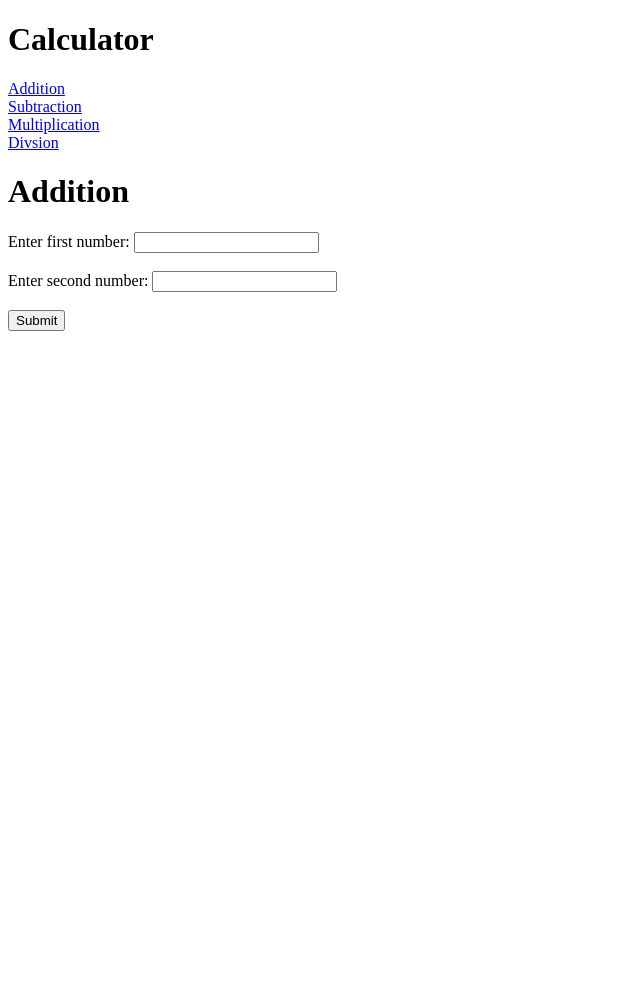
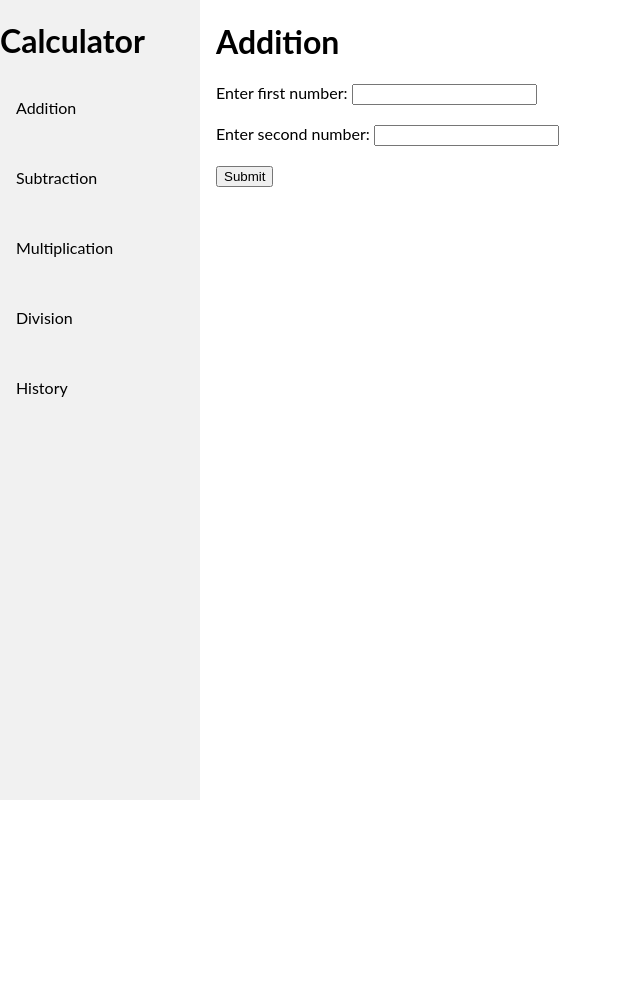
Before and after one commit to nehakumari2008/django-calc-ui, a Django app: page /add/ in a window 1280 px wide. Shown: the whole page, without its empty margins (0-640 px from the left). Before the commit the page ends 331 px from the top, so only its background shows below. Run offline with Django 4.2, Linux system fonts and the light colour scheme.

Commit message:
added api client and history viewer

```diff
--- a/calculator/models.py
+++ b/calculator/models.py
@@ -7,7 +7,7 @@ from django.utils import timezone
 
 class Operation(models.Model):
     first_number = models.IntegerField(default=0)
-    Second_number = models.IntegerField(default=0)
+    second_number = models.IntegerField(default=0)
     operator = models.CharField(max_length=1)
     Result = models.IntegerField()
     Created_on = models.DateTimeField(default=timezone.now())
--- a/calculator/urls.py
+++ b/calculator/urls.py
@@ -4,13 +4,14 @@ from . import views
 
 urlpatterns = [
     # path('', views.index, name='index'),
-    path('add/<int:number1>/<int:number2>/', views.addition, name='addition'),
-    path('sub/<int:number1>/<int:number2>/', views.subtraction, name='subtraction'),
-    path('mul/<int:number1>/<int:number2>/', views.multiplication, name='multiplication'),
-    path('div/<int:number1>/<int:number2>/', views.division, name='division'),
+    #path('add/<int:number1>/<int:number2>/', views.addition, name='addition'),
+    path('add/', views.addition, name='addition'),
+    path('sub/', views.subtraction, name='subtraction'),
+    path('mul/', views.multiplication, name='multiplication'),
+    path('div/', views.division, name='division'),
     # path('add', views.addition, name='add'),
     # path('sub', views.subtraction, name='sub'),
     # path('mul', views.multiplication, name='mul'),
     # path('div', views.division, name='div'),
-    # path('history/', views.history_view, name='history')
+
 ]
--- a/calculator_client/templates/add.html
+++ b/calculator_client/templates/add.html
@@ -3,7 +3,7 @@
 {% block content %}
 
     <h1>Addition</h1>
-    <form action="add" method="post">
+    <form action="" method="post">
         {% csrf_token %}
 
         Enter first number: <input type="number" name="num1"><br><br>
@@ -11,4 +11,5 @@
         <input type="submit">
     </form>
 
+
 {% endblock %}
--- a/calculator_client/templates/base.html
+++ b/calculator_client/templates/base.html
@@ -4,14 +4,84 @@
     <meta charset="UTF-8">
     <title>Calculator</title>
 </head>
+<meta name="viewport" content="width=device-width, initial-scale=1.0">
+
+<style>
+    body {
+        margin: 0;
+        font-family: "Lato", sans-serif;
+    }
+
+    .sidebar {
+        margin: 0;
+        padding: 0;
+        width: 200px;
+        background-color: #f1f1f1;
+        position: fixed;
+        height: 100%;
+        overflow: auto;
+    }
+
+    .sidebar a {
+        display: block;
+        color: black;
+        padding: 16px;
+        text-decoration: none;
+    }
+
+    .sidebar a.active {
+        background-color: #04AA6D;
+        color: white;
+    }
+
+    .sidebar a:hover:not(.active) {
+        background-color: #555;
+        color: white;
+    }
+
+    div.content {
+        margin-left: 200px;
+        padding: 1px 16px;
+        height: 1000px;
+    }
+
+    @media screen and (max-width: 700px) {
+        .sidebar {
+            width: 100%;
+            height: auto;
+            position: relative;
+        }
+
+        .sidebar a {
+            float: left;
+        }
+
+        div.content {
+            margin-left: 0;
+        }
+    }
+
+    @media screen and (max-width: 400px) {
+        .sidebar a {
+            text-align: center;
+            float: none;
+        }
+    }
+</style>
+
 <body>
-<h1>Calculator</h1>
-<a href="http://localhost:8000/add/">Addition</a><br>
-<a href="http://localhost:8000/sub/">Subtraction</a><br>
-<a href="http://localhost:8000/mul/">Multiplication</a><br>
-<a href="http://localhost:8000/div/">Divsion</a><br>
 
-{% block content %}
-{% endblock %}
+<div class="sidebar">
+    <h1>Calculator</h1>
+    <a href="http://localhost:8000/add/">Addition</a><br>
+    <a href="http://localhost:8000/sub/">Subtraction</a><br>
+    <a href="http://localhost:8000/mul/">Multiplication</a><br>
+    <a href="http://localhost:8000/div/">Division</a><br>
+    <a href="http://localhost:8000/history/">History</a><br>
+</div>
+<div class="content">
+    {% block content %}
+    {% endblock %}
+</div>
 </body>
 </html>
--- a/calculator_client/templates/div.html
+++ b/calculator_client/templates/div.html
@@ -3,7 +3,7 @@
 {% block content %}
 
     <h1>Division</h1>
-    <form action="div" method="post">
+    <form action="" method="post">
         {% csrf_token %}
 
         Enter first number: <input type="number" name="num1"><br><br>
--- a/calculator_client/templates/multiply.html
+++ b/calculator_client/templates/multiply.html
@@ -3,7 +3,7 @@
 {% block content %}
 
     <h1>Multiplication</h1>
-    <form action="multiply" method="post">
+    <form action="" method="post">
         {% csrf_token %}
 
         Enter first number: <input type="number" name="num1"><br><br>
--- a/calculator_client/templates/sub.html
+++ b/calculator_client/templates/sub.html
@@ -3,7 +3,7 @@
 {% block content %}
 
     <h1>Subtraction</h1>
-    <form action="sub" method="post">
+    <form action="" method="post">
         {% csrf_token %}
 
         Enter first number: <input type="number" name="num1"><br><br>
--- a/calculator_client/urls.py
+++ b/calculator_client/urls.py
@@ -8,6 +8,7 @@ urlpatterns = [
     path('sub/', views.sub, name='viewSub'),
     path('mul/', views.mul, name='viewMul'),
     path('div/', views.div, name='viewDiv'),
+    path('history/', views.history_view, name='history'),
     # path('add', views.addition, name='add'),
     # path('sub', views.subtraction, name='sub'),
     # path('mul', views.multiplication, name='mul'),
--- a/calculator_client/views.py
+++ b/calculator_client/views.py
@@ -1,22 +1,91 @@
+import json
+
 from django.shortcuts import render
+import requests
 
 
 # Create your views here.
+from django.urls import reverse
+from django.views.decorators.csrf import csrf_exempt
+
+from calculator.models import Operation
+
+
 def index(request):
     return render(request, 'base.html')
 
 
 def add(request):
+    if request.method == "POST":
+        input1 = int(request.POST['num1'])
+        input2 = int(request.POST['num2'])
+
+        # Building the URL for API Call
+        url = request.build_absolute_uri(reverse('addition'))
+
+        # Serializing json data for POST request of the API
+        post_data = json.dumps({'num1': input1, 'num2': input2})
+        response = requests.post(url, data=post_data)
+
+        # De-Serializing response json
+        content = json.loads(response.content)
+        result = content['sum']
+        return render(request, 'result.html', {'result': result})
     return render(request, 'add.html')
 
 
 def sub(request):
+    if request.method == "POST":
+        input1 = int(request.POST['num1'])
+        input2 = int(request.POST['num2'])
+        url = request.build_absolute_uri(reverse('subtraction'))
+
+        # Serializing json data for POST request of the API
+        post_data = json.dumps({'num1': input1, 'num2': input2})
+        response = requests.post(url, data=post_data)
+
+        # De-Serializing response json
+        content = json.loads(response.content)
+        result = content['diff']
+        return render(request, 'result.html', {'result': result})
     return render(request, 'sub.html')
 
 
 def mul(request):
+    if request.method == "POST":
+        input1 = int(request.POST['num1'])
+        input2 = int(request.POST['num2'])
+        url = request.build_absolute_uri(reverse('multiplication'))
+
+        # Serializing json data for POST request of the API
+        post_data = json.dumps({'num1': input1, 'num2': input2})
+        response = requests.post(url, data=post_data)
+
+        # De-Serializing response json
+        content = json.loads(response.content)
+        result = content['Multiplication']
+        return render(request, 'result.html', {'result': result})
     return render(request, 'multiply.html')
 
 
 def div(request):
+    if request.method == "POST":
+        input1 = int(request.POST['num1'])
+        input2 = int(request.POST['num2'])
+        url = request.build_absolute_uri(reverse('division'))
+
+        # Serializing json data for POST request of the API
+        post_data = json.dumps({'num1': input1, 'num2': input2})
+        response = requests.post(url, data=post_data)
+
+        # De-Serializing response json
+        content = json.loads(response.content)
+        result = content['division']
+        return render(request, 'result.html', {'result': result})
+
     return render(request, 'div.html')
+
+
+def history_view(request):
+    history_objects = Operation.objects.all()
+    return render(request, 'history.html', {'data': history_objects})
```
Also changed, not shown: calculator/views.py (+58 -34 lines), calculator_client/templates/history.html (+14 -8 lines), Result.db.sqlite3, calculator/migrations/0004_rename_second_number_operation_second_number_and_more.py (added), 1 other file.
